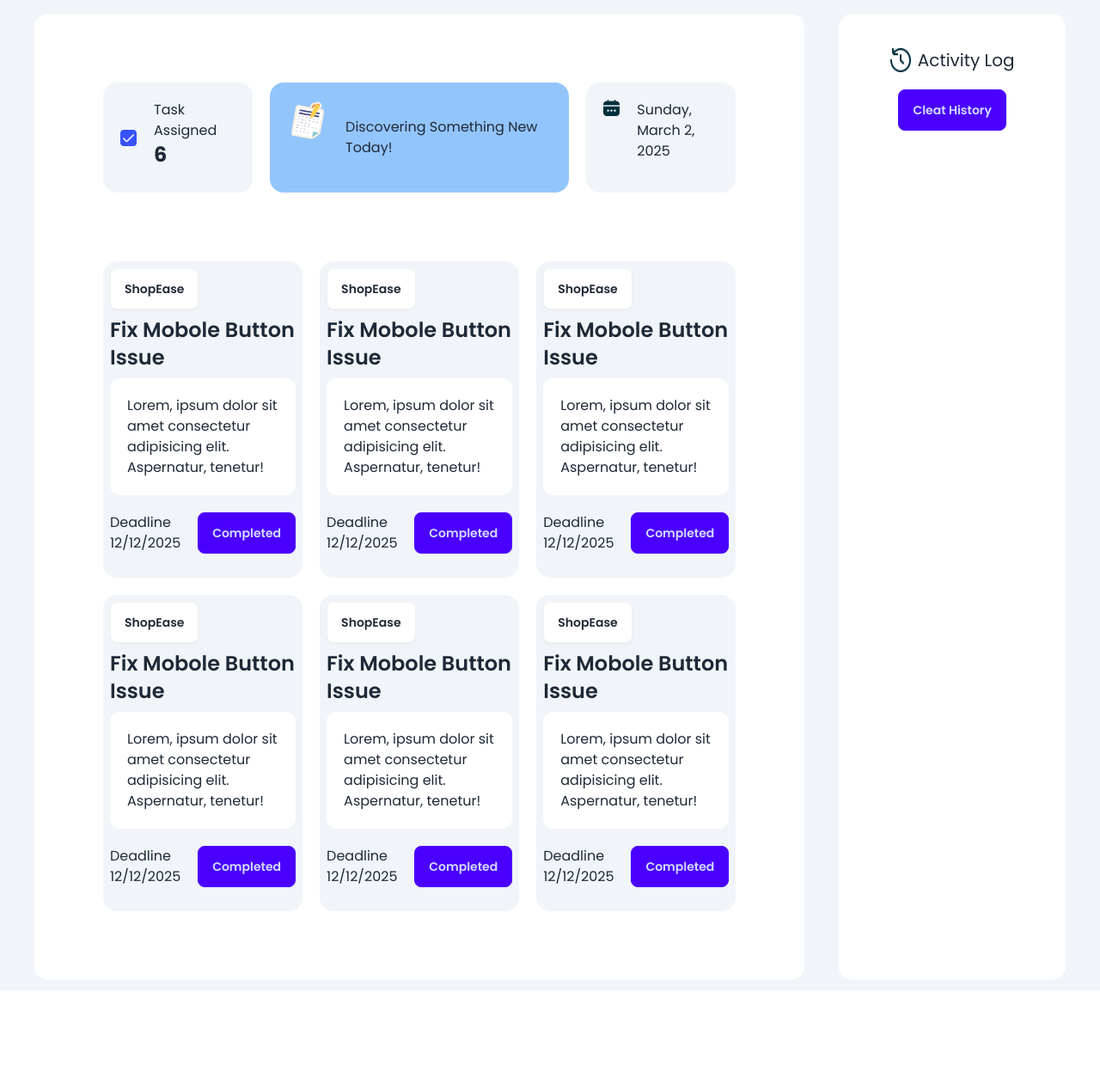
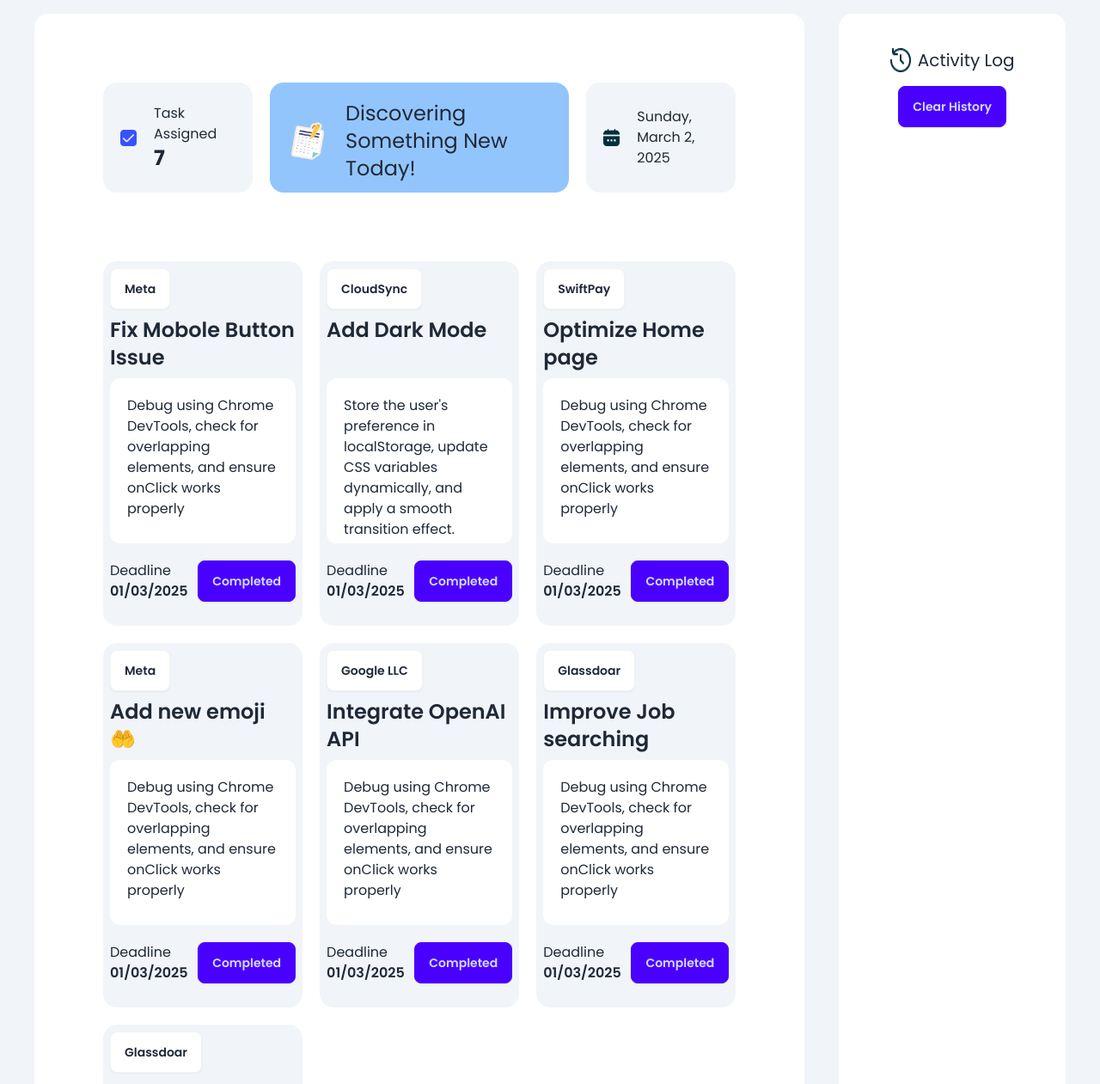
Before and after one commit to faysalahmed915/Assignment-5, a plain HTML site: page index.html in a window 1280 px wide. Shown: the part 88-1349 px from the top of the page at 86% size. Before the commit the page ends 1240 px from the top, so only its background shows below. Drawn offline with nearby package versions, Linux system fonts and the light colour scheme.

Commit message:
blog section design done

```diff
--- a/index.html
+++ b/index.html
@@ -30,14 +30,17 @@
         <div class="navbar bg-base-100 px-10 rounded-xl">
             <!-- name -->
             <div class="flex-1">
-                <img src="assets/logo.png" alt="">
-                <a class="text-3xl">Dev<span class="font-bold">Board</span></a>
+                <div class="flex gap-3 items-center">
+                    <img src="assets/logo.png" alt="">
+                    <a class="text-4xl">Dev<span class="font-bold">Board</span></a>
+                </div>
             </div>
+
             <div class="flex gap-10">
                 <!-- task updated number -->
                 <div class="flex gap-4">
-                    <i class="fa-solid fa-square-check self-center text-2xl"></i>
-                    <span id="task-done" class="text-3xl font-bold self-center">8</span>
+                    <i class="fa-solid fa-square-check self-center text-3xl text-blue-600"></i>
+                    <span id="task-done" class="text-4xl font-bold self-center">27</span>
                 </div>
                 <!-- theme logo -->
                 <div id="random-bg" class="w-10 rounded-full">
@@ -54,7 +57,7 @@
             <!-- card header -->
             <section class="card grid grid-cols-[1fr,2fr,1fr] gap-5 p-10">
                 <!-- assigned div -->
-                <div class="card grid grid-cols-[1fr,5fr] gap-5 bg-slate-100 p-5 text-align-center h-32">
+                <div class="card grid grid-cols-[1fr,5fr] gap-5 bg-slate-100 p-5 text-align-center h-32 items-center">
                     <div class="justify-self-center self-center">
                         <img src="assets/checkbox.png" alt="">
                     </div>
@@ -64,14 +67,12 @@
                     </div>
                 </div>
                 <!-- Blog div -->
-                <div id="blog-page" class="card grid grid-cols-[1fr,5fr] gap-5 bg-blue-300 p-5 h-32">
-                    <div>
-                        <img src="assets/board.png" alt="">
-                    </div>
-                    <p class="self-center">Discovering Something New Today!</p>
+                <div id="blog-page" class="card grid grid-cols-[1fr,5fr] gap-5 bg-blue-300 p-5 h-32 items-center">
+                    <img src="assets/board.png" alt="">
+                    <p class="text-2xl">Discovering Something New Today!</p>
                 </div>
                 <!-- date div -->
-                <div class="card grid grid-cols-[1fr,5fr] gap-5 bg-slate-100 p-5 self-center h-32">
+                <div class="card grid grid-cols-[1fr,5fr] gap-5 bg-slate-100 p-5 items-center h-32">
                     <img src="assets/calender.png" alt="">
                     <div>
                         <p id="time-now">time</p>
@@ -85,19 +86,164 @@
                 <div class="task card bg-slate-100 p-2">
                     <div>
                         <button class="btn bg-white">
-                            ShopEase
+                            Meta
                         </button>
                     </div>
-                    <h3 class="task-title text-2xl font-semibold py-2">
+                    <h3 class="task-title text-2xl font-semibold py-2 h-20">
                         Fix Mobole Button Issue
                     </h3>
-                    <div class="bg-white p-5 rounded-xl">
-                        <p>Lorem, ipsum dolor sit amet consectetur adipisicing elit. Aspernatur, tenetur!</p>
-                    </div>
+                    <p class="bg-white p-5 rounded-xl h-48 text-wrap truncate">Debug using Chrome DevTools, check for
+                        overlapping elements, and ensure onClick works
+                        properly
+                    </p>
                     <div class="flex justify-between py-5">
                         <div>
                             <p>Deadline</p>
-                            <p>12/12/2025</p>
+                            <p class="font-semibold">01/03/2025</p>
+                        </div>
+                        <div>
+                            <button class="btn btn-primary btn-alert">
+                                Completed
+                            </button>
+                        </div>
+                    </div>
+                </div>
+                <!-- single card -->
+                <div class="task card bg-slate-100 p-2">
+                    <div>
+                        <button class="btn bg-white">
+                            CloudSync
+                        </button>
+                    </div>
+                    <h3 class="task-title text-2xl font-semibold py-2 h-20">
+                        Add Dark Mode
+                    </h3>
+                    <p class="bg-white p-5 rounded-xl h-48 text-wrap truncate">Store the user's preference in
+                        localStorage, update CSS variables dynamically, and apply a
+                        smooth transition effect.</p>
+                    <div class="flex justify-between py-5">
+                        <div>
+                            <p>Deadline</p>
+                            <p class="font-semibold">01/03/2025</p>
+                        </div>
+                        <div>
+                            <button class="btn btn-primary btn-alert">
+                                Completed
+                            </button>
+                        </div>
+                    </div>
+                </div>
+                <!-- single card -->
+                <div class="task card bg-slate-100 p-2">
+                    <div>
+                        <button class="btn bg-white">
+                            SwiftPay
+                        </button>
+                    </div>
+                    <h3 class="task-title text-2xl font-semibold py-2 h-20">
+                        Optimize Home page
+                    </h3>
+                    <p class="bg-white p-5 rounded-xl h-48 text-wrap truncate">Debug using Chrome DevTools, check for
+                        overlapping elements, and ensure onClick works
+                        properly
+                    </p>
+                    <div class="flex justify-between py-5">
+                        <div>
+                            <p>Deadline</p>
+                            <p class="font-semibold">01/03/2025</p>
+                        </div>
+                        <div>
+                            <button class="btn btn-primary btn-alert">
+                                Completed
+                            </button>
+                        </div>
+                    </div>
+                </div>
+                <!-- single card -->
+                <div class="task card bg-slate-100 p-2">
+                    <div>
+                        <button class="btn bg-white">
+                            Meta
+                        </button>
+                    </div>
+                    <h3 class="task-title text-2xl font-semibold py-2 h-20">
+                        Add new emoji 🤲
+                    </h3>
+                    <p class="bg-white p-5 rounded-xl h-48 text-wrap truncate">Debug using Chrome DevTools, check for
+                        overlapping elements, and ensure onClick works properly</p>
+                    <div class="flex justify-between py-5">
+                        <div>
+                            <p>Deadline</p>
+                            <p class="font-semibold">01/03/2025</p>
+                        </div>
+                        <div>
+                            <button class="btn btn-primary btn-alert">
+                                Completed
+                            </button>
+                        </div>
+                    </div>
+                </div>
+                <!-- single card -->
+                <div class="task card bg-slate-100 p-2">
+                    <div>
+                        <button class="btn bg-white">
+                            Google LLC
+                        </button>
+                    </div>
+                    <h3 class="task-title text-2xl font-semibold py-2 h-20">
+                        Integrate OpenAI API
+                    </h3>
+                    <p class="bg-white p-5 rounded-xl h-48 text-wrap truncate">Debug using Chrome DevTools, check for overlapping elements, and ensure onClick works properly</p>
+                    <div class="flex justify-between py-5">
+                        <div>
+                            <p>Deadline</p>
+                            <p class="font-semibold">01/03/2025</p>
+                        </div>
+                        <div>
+                            <button class="btn btn-primary btn-alert">
+                                Completed
+                            </button>
+                        </div>
+                    </div>
+                </div>
+                <!-- single card -->
+                <div class="task card bg-slate-100 p-2">
+                    <div>
+                        <button class="btn bg-white">
+                            Glassdoar
+                        </button>
+                    </div>
+                    <h3 class="task-title text-2xl font-semibold py-2 h-20">
+                        Improve Job searching
+                    </h3>
+                    <p class="bg-white p-5 rounded-xl h-48 text-wrap truncate">Debug using Chrome DevTools, check for overlapping elements, and ensure onClick works properly</p>
+                    <div class="flex justify-between py-5">
+                        <div>
+                            <p>Deadline</p>
+                            <p class="font-semibold">01/03/2025</p>
+                        </div>
+                        <div>
+                            <button class="btn btn-primary btn-alert">
+                                Completed
+                            </button>
+                        </div>
+                    </div>
+                </div>
+                <!-- single card -->
+                <div class="task card bg-slate-100 p-2">
+                    <div>
+                        <button class="btn bg-white">
+                            Glassdoar
+                        </button>
+                    </div>
+                    <h3 class="task-title text-2xl font-semibold py-2 h-20">
+                        Improve Job searching
+                    </h3>
+                    <p class="bg-white p-5 rounded-xl h-48 text-wrap truncate">Debug using Chrome DevTools, check for overlapping elements, and ensure onClick works properly</p>
+                    <div class="flex justify-between py-5">
+                        <div>
+                            <p>Deadline</p>
+                            <p class="font-semibold">01/03/2025</p>
                         </div>
                         <div>
                             <button class="btn btn-primary btn-alert">
@@ -107,151 +253,26 @@
                     </div>
                 </div>
 
-                <!-- single card -->
-                <div class="task card bg-slate-100 p-2">
-                    <div>
-                        <button class="btn bg-white">
-                            ShopEase
-                        </button>
-                    </div>
-                    <h3 class="task-title text-2xl font-semibold py-2">
-                        Fix Mobole Button Issue
-                    </h3>
-                    <div class="bg-white p-5 rounded-xl">
-                        <p>Lorem, ipsum dolor sit amet consectetur adipisicing elit. Aspernatur, tenetur!</p>
-                    </div>
-                    <div class="flex justify-between py-5">
-                        <div>
-                            <p>Deadline</p>
-                            <p>12/12/2025</p>
-                        </div>
-                        <div>
-                            <button class="btn btn-primary btn-alert">
-                                Completed
-                            </button>
-                        </div>
-                    </div>
-                </div>
 
-                <!-- single card -->
-                <div class="task card bg-slate-100 p-2">
-                    <div>
-                        <button class="btn bg-white">
-                            ShopEase
-                        </button>
-                    </div>
-                    <h3 class="task-title text-2xl font-semibold py-2">
-                        Fix Mobole Button Issue
-                    </h3>
-                    <div class="bg-white p-5 rounded-xl">
-                        <p>Lorem, ipsum dolor sit amet consectetur adipisicing elit. Aspernatur, tenetur!</p>
-                    </div>
-                    <div class="flex justify-between py-5">
-                        <div>
-                            <p>Deadline</p>
-                            <p>12/12/2025</p>
-                        </div>
-                        <div>
-                            <button class="btn btn-primary btn-alert">
-                                Completed
-                            </button>
-                        </div>
-                    </div>
-                </div>
 
-                <!-- single card -->
-                <div class="task card bg-slate-100 p-2">
-                    <div>
-                        <button class="btn bg-white">
-                            ShopEase
-                        </button>
-                    </div>
-                    <h3 class="task-title text-2xl font-semibold py-2">
-                        Fix Mobole Button Issue
-                    </h3>
-                    <div class="bg-white p-5 rounded-xl">
-                        <p>Lorem, ipsum dolor sit amet consectetur adipisicing elit. Aspernatur, tenetur!</p>
-                    </div>
-                    <div class="flex justify-between py-5">
-                        <div>
-                            <p>Deadline</p>
-                            <p>12/12/2025</p>
-                        </div>
-                        <div>
-                            <button class="btn btn-primary btn-alert">
-                                Completed
-                            </button>
-                        </div>
-                    </div>
-                </div>
-
-                <!-- single card -->
-                <div class="task card bg-slate-100 p-2">
-                    <div>
-                        <button class="btn bg-white">
-                            ShopEase
-                        </button>
-                    </div>
-                    <h3 class="task-title text-2xl font-semibold py-2">
-                        Fix Mobole Button Issue
-                    </h3>
-                    <div class="bg-white p-5 rounded-xl">
-                        <p>Lorem, ipsum dolor sit amet consectetur adipisicing elit. Aspernatur, tenetur!</p>
-                    </div>
-                    <div class="flex justify-between py-5">
-                        <div>
-                            <p>Deadline</p>
-                            <p>12/12/2025</p>
-                        </div>
-                        <div>
-                            <button class="btn btn-primary btn-alert">
-                                Completed
-                            </button>
-                        </div>
-                    </div>
-                </div>
-
-                <!-- single card -->
-                <div class="task card bg-slate-100 p-2">
-                    <div>
-                        <button class="btn bg-white">
-                            ShopEase
-                        </button>
-                    </div>
-                    <h3 class="task-title text-2xl font-semibold py-2">
-                        Fix Mobole Button Issue
-                    </h3>
-                    <div class="bg-white p-5 rounded-xl">
-                        <p>Lorem, ipsum dolor sit amet consectetur adipisicing elit. Aspernatur, tenetur!</p>
-                    </div>
-                    <div class="flex justify-between py-5">
-                        <div>
-                            <p>Deadline</p>
-                            <p>12/12/2025</p>
-                        </div>
-                        <div>
-                            <button class="btn btn-primary btn-alert">
-                                Completed
-                            </button>
-                        </div>
-                    </div>
-                </div>
-
+                <!-- End of main section -->
             </section>
         </section>
+
+
         <!-- Activity Log Section -->
         <section class="bg-white p-10 card">
-            <div class="mx-auto flex gap-2 mb-5">
+            <div class="mx-auto flex gap-2">
                 <img src="assets/activity.png" alt="">
                 <h3 class="text-xl">Activity Log</h3>
             </div>
-            <div class="mx-auto">
-                <button id="clear-history" class="btn btn-primary">Cleat History</button>
+            <div class="mx-auto my-4">
+                <button id="clear-history" class="btn btn-primary">Clear History</button>
             </div>
             <!-- activity update section -->
-             <section id="activity-container">
+            <section id="activity-container">
 
-             </section>
+            </section>
         </section>
     </main>
 
--- a/script/time.js
+++ b/script/time.js
@@ -6,5 +6,4 @@ document.getElementById("time-now").innerText = today;
 
 let timeNow = new Intl.DateTimeFormat("en-bd", {
     timeStyle: "medium"
-
 }).format(new Date());
--- a/script/utilities/utility.js
+++ b/script/utilities/utility.js
@@ -13,6 +13,7 @@ const divHistory = document.getElementById("activity-container");
 function activity (indexOfCard) {
 
         const divUpdate = document.createElement("div");
+
         divUpdate.innerHTML = `
             <div class="card bg-blue-100 px-8 py-5 my-3">
                 <p>
@@ -22,5 +23,8 @@ function activity (indexOfCard) {
                 </p>
             </div>
         `
+
+
         divHistory.appendChild(divUpdate)
+        return
 }
```
Also changed, not shown: blog.html (+41 -2 lines).
